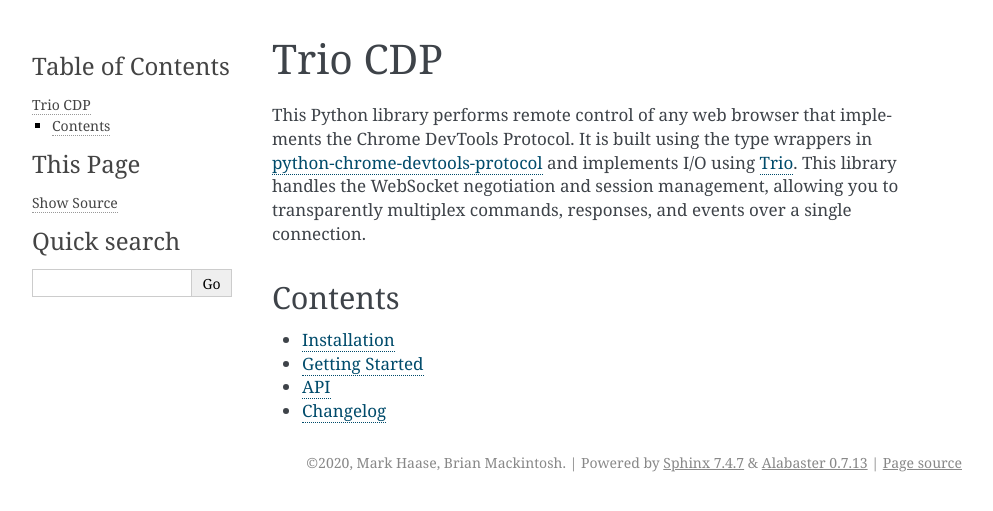
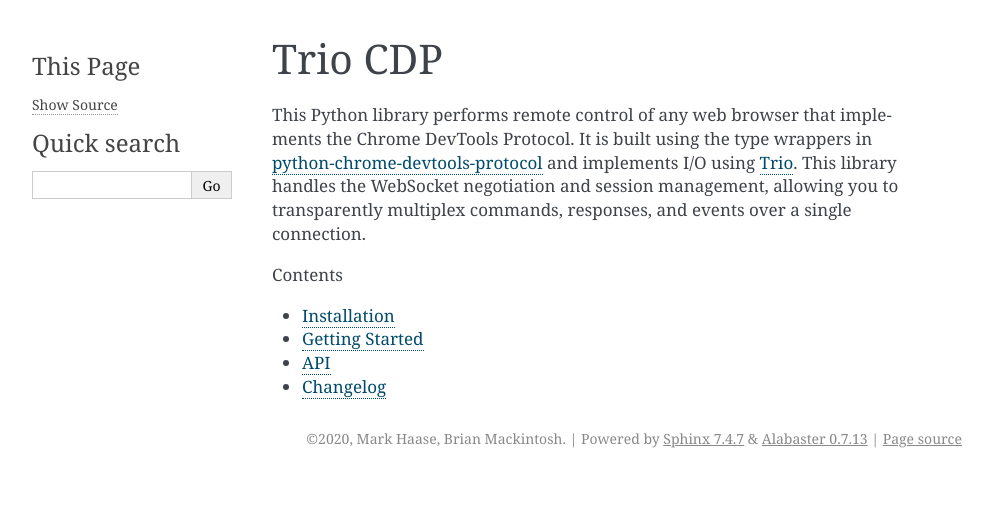
Before and after one commit to HyperionGray/trio-chrome-devtools-protocol, a Sphinx documentation site: the page built from docs/index.rst, in a window 1280 px wide. Shown: the top 511 px of the page, without its empty margins (148-1141 px from the left). Built offline with Sphinx 7.4.7, drawn with Linux system fonts in a browser that asks for light colours; part of the change alters nothing that is shown.

```diff
--- a/docs/conf.py
+++ b/docs/conf.py
@@ -20,7 +20,7 @@
 project = 'Trio CDP'
 copyright = '2020, Mark Haase, Brian Mackintosh'
 author = 'Mark Haase, Brian Mackintosh'
-
+master_doc = 'index'
 
 # -- General configuration ---------------------------------------------------
 
--- a/docs/index.rst
+++ b/docs/index.rst
@@ -8,13 +8,11 @@ using `Trio <https://trio.readthedocs.io/>`_. This library handles the WebSocket
 negotiation and session management, allowing you to transparently multiplex commands,
 responses, and events over a single connection.
 
-Contents
---------
+.. toctree::
+   :caption: Contents
+   :maxdepth: 1
 
-.. toctree::
-    :maxdepth: 1
-
-    installation
-    getting_started
-    api
-    changelog
+   installation
+   getting_started
+   api
+   changelog
```
